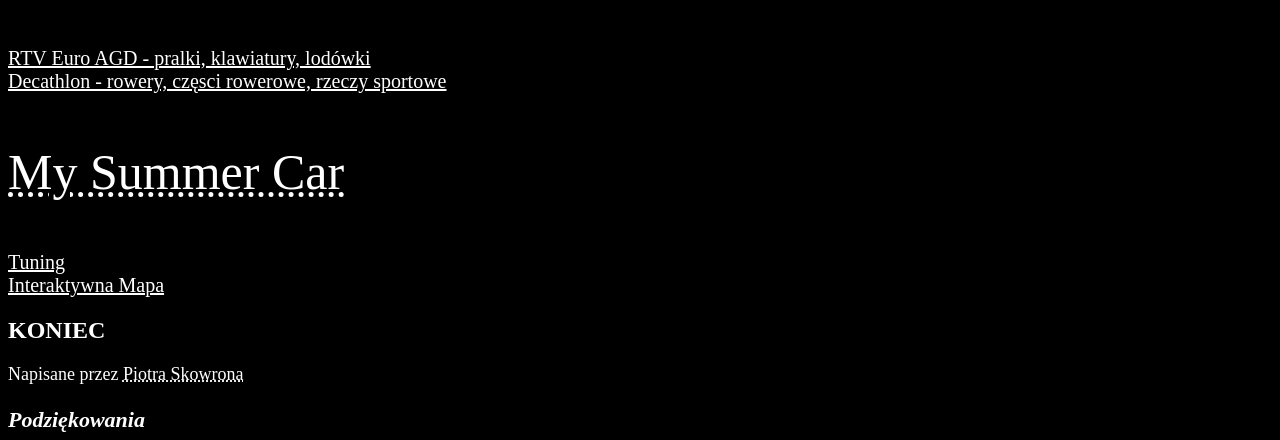
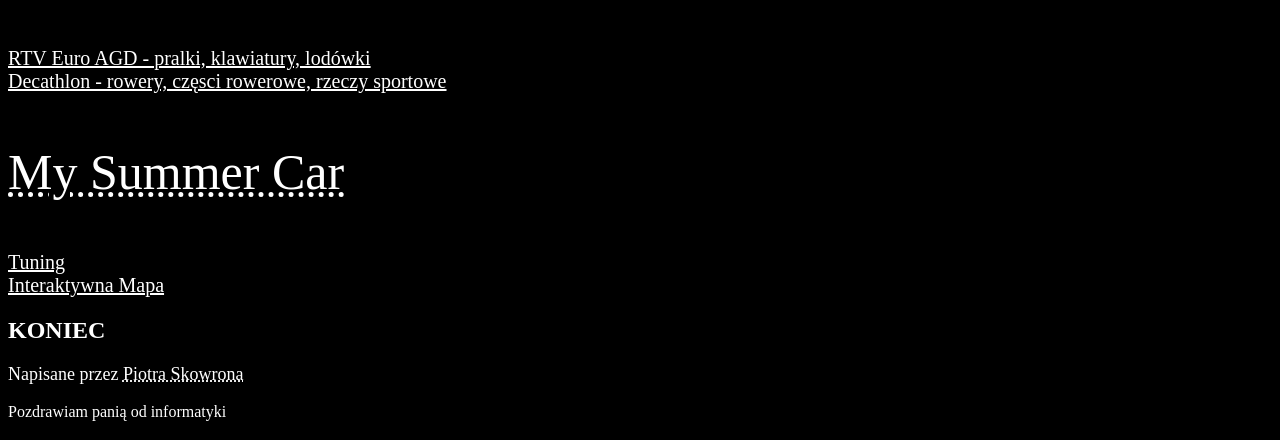
Before and after one commit to Piotr88e/Piotr88e.github.io, a plain HTML site: page index.html in a window 1280 px wide. Shown: the part 492-932 px from the top of the page. Drawn offline with Linux system fonts and the light colour scheme.

Commit message:
Update index.html

```diff
--- a/index.html
+++ b/index.html
@@ -19,6 +19,7 @@
         <a href="https://my-summer-car.fandom.com/wiki/Map/Interactive#100%%20Zoom" style="color:white;font-size:20px;">Interaktywna Mapa</a> <br>
     <h2 style="color:white;">KONIEC</h2>
       <p style="color:white;font-size:18px;">Napisane przez <abbr title="Noob Plays Games">Piotra Skowrona</abbr></p>
+      <p style="color:white;">Pozdrawiam panią od informatyki</p>
     <h3 style="color:white;font-size:22px"><em>Podziękowania</em></h3>
       <p style="color:white;font-size:18px;"><abbr title="Anglojęzyczny Youtuber">Life of Boris</abbr> - Inspiracja startu uczenia się html i nauczenie podstaw</p>
       <p style="color:white;font-size:18px;"><abbr title="Darmowy edytor tekstu, polecam wygooglować">Atom</abbr> - Program w którym został stworzony kod tej strony</p>
```
